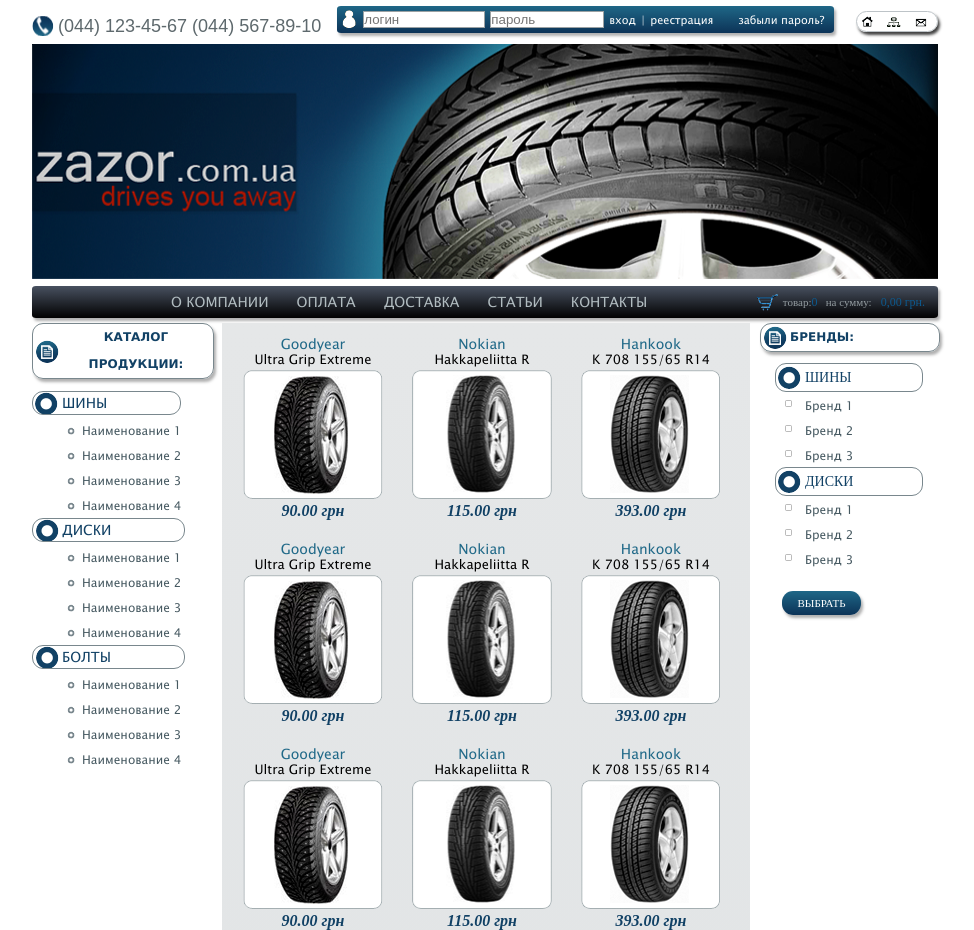
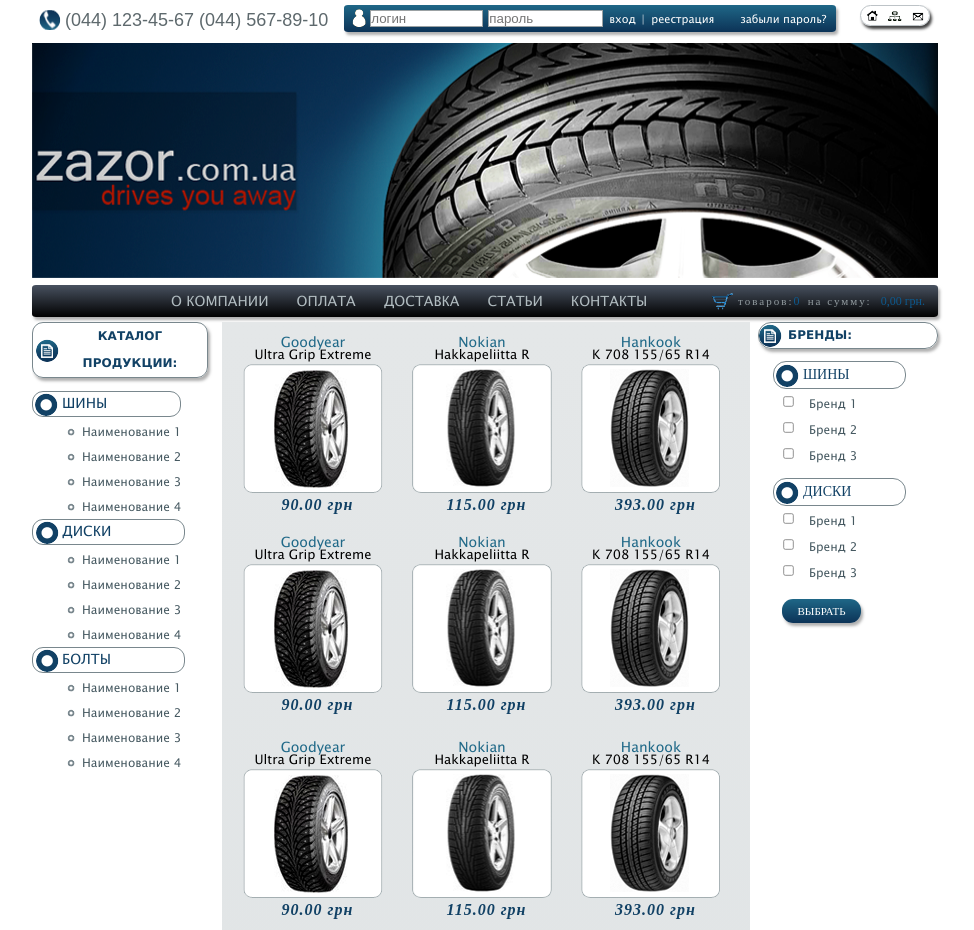
Before and after one commit to nazarr86/hw, a plain HTML site: page lab6/index.html in a window 1280 px wide. Shown: the top 930 px of the page, without its empty margins (155-1129 px from the left). Drawn offline with Linux system fonts and the light colour scheme.

Commit message:
Finished project.

```diff
--- a/lab6/css/style.css
+++ b/lab6/css/style.css
@@ -26,6 +26,7 @@ body{
 	font-size: 18px;
 	color: #5e696d;
 	padding-right: 16px;
+	padding-left: 7px;
 }
 #userlogin{
 	background-color: #fff;
@@ -39,7 +40,7 @@ body{
 	filter: progid:DXImageTransform.Microsoft.gradient( startColorstr='#1f6787', endColorstr='#0c3357',GradientType=0 );
 	border-radius: 4px/3px;
 	box-shadow: 2px 3px 3px rgba(150,150,150,.75);
-	margin-top: -10px;
+	margin-top: -5px;
 }
 .registration,
 .reg-button{
@@ -55,28 +56,30 @@ body{
 	list-style: none;
 }
 .contacts{
-	padding: 16px 0 20px 0;
+	padding: 10px 0 20px 0;
 }
 .contents:after{
 	content: "";
 	clear: both;
 }
 .numbers{
-	background: url(../img/handset.png) 0 50% no-repeat;
+	background: url(../img/handset.png) 0 49% no-repeat;
 	padding-left: 26px;
 }
 .registration{
-	background: url(../img/login.png) 2% 50% no-repeat;
+	background: url(../img/login.png) 3% 50% no-repeat;
 	padding-left: 26px;
 }
-#userlogin,
+#userlogin{
+	height: 15px;
+	width: 103px;
+	border: 1px solid #9ba1a3;
+	padding-right: 8px;
+}
 #password{
 	height: 15px;
-	width: 112px;
+	width: 113px;
 	border: 1px solid #9ba1a3;
-}
-#userlogin{
-	padding-right: 8px;
 }
 .login,
 .signup,
@@ -84,6 +87,7 @@ body{
 	font-size: 11px;
 	color: #fff;
 	text-decoration: none;
+	padding-left: 1px;
 }
 .login:hover,
 .signup:hover,
@@ -106,19 +110,18 @@ body{
 	border-radius: 11px;
 	margin-top: -5px;
 	box-shadow: 2px 3px 3px rgba(0,0,0,0.75);
+	margin-right: 8px;
 }
 .mini-nav img{
-	padding-left: 4px;
-	padding-right: 4px;
-}
-.mini-nav img:last-child{
-	padding-right: 10px;
+	padding-left: 5px;
+	padding-right: 5px;
 }
 .mini-nav li{
 	line-height: 19px;
 }
 .logo{
 	padding-top: 8px;
+	margin-top: 5px;
 
 }
 /*NAV*/
@@ -176,6 +179,9 @@ nav .basket .goods{
 	line-height: 32px;
 	padding-right: 13px;
 }
+nav .basket .goods .name-goods{
+	letter-spacing: 2px;
+}
 nav .basket .numbers-goods{
 	font-size: 12px;
 	color: #0d5a8f;
@@ -202,25 +208,27 @@ nav .top-menu{
 	float: left;
 	padding-bottom: 20000px;
 	margin-bottom: -20000px;
-	background: #e5e7e8;
-	background: -moz-linear-gradient(top, #e5e7e8 0%, #93a7b0 100%);
-	background: -webkit-linear-gradient(top, #e5e7e8 0%,#93a7b0 100%);
-	background: linear-gradient(to bottom, #e5e7e8 0%,#93a7b0 100%);
-	filter: progid:DXImageTransform.Microsoft.gradient( startColorstr='#e5e7e8', endColorstr='#93a7b0',GradientType=0 );
-
+	background: rgba(228,231,232,1);
+	background: -moz-linear-gradient(top, rgba(228,231,232,1) 0%, rgba(147,167,176,1) 100%);
+	background: -webkit-gradient(left top, left bottom, color-stop(0%, rgba(228,231,232,1)), color-stop(100%, rgba(147,167,176,1)));
+	background: -webkit-linear-gradient(top, rgba(228,231,232,1) 0%, rgba(147,167,176,1) 100%);
+	background: -o-linear-gradient(top, rgba(228,231,232,1) 0%, rgba(147,167,176,1) 100%);
+	background: -ms-linear-gradient(top, rgba(228,231,232,1) 0%, rgba(147,167,176,1) 100%);
+	background: linear-gradient(to bottom, rgba(228,231,232,1) 0%, rgba(147,167,176,1) 100%);
+	filter: progid:DXImageTransform.Microsoft.gradient( startColorstr='#e4e7e8', endColorstr='#93a7b0', GradientType=0 );
 }
 .main .right-column{
 	width: 190px;
 	float: left;
 	padding-bottom: 20000px;
 	margin-bottom: -20000px;
-	margin-left: 10px;
+	margin-left: 8px;
 }
 .main .left-column h5{
 	font-size: 12px;
 	color: #114165;
 	background: url(../img/icon-categori.png) 2% 50% no-repeat;
-	padding-left: 26px;
+	padding-left: 20px;
 	border: 1px solid #79878d;
 	box-shadow: 2px 3px 3px rgba(150,150,150,.75);
 	border-radius: 11px;
@@ -231,11 +239,12 @@ nav .top-menu{
 }
 .side-menu>a{
 	border: 1px solid #79878d;
-	line-height: 27px;
+	line-height: 29px;
 	width: 146px;
 	background: url(../img/icon-for-menu.png) 2% 50% no-repeat;
 	padding-left: 29px;
 	padding-right: 73px;
+	padding-bottom: 2px;
 	border-radius: 11px;
 	text-decoration: none;
 	color: #114165;
@@ -247,6 +256,7 @@ nav .top-menu{
 	text-decoration: none;
 	padding: 8px 0;
 	padding-left: 50px;
+	/*letter-spacing: 1px;*/
 	background: url(../img/icon-for-submenu.png) 25% 50% no-repeat;
 }
 .submenu a:hover{
@@ -256,27 +266,34 @@ nav .top-menu{
 	font-weight: bold;
 	font-style: italic;
 	text-decoration: underline;
+	/*letter-spacing:1px;*/
 	background: url(../img/icon-for-submenu-hover.png) 25% 50% no-repeat;
+}
+.left-column .side-menu-position-2{
+	margin-top: -1px;
+}
+.left-column .side-menu-position-3{
+	margin-top: -1px;
 }
 .main .right-column h5{
 	font-size: 12px;
 	color: #114165;
-	background: url(../img/icon-categori.png) 2% 50% no-repeat;
+	background: url(../img/icon-categori.png) 0% 50% no-repeat;
 	padding-left: 29px;
 	border: 1px solid #79878d;
 	box-shadow: 2px 3px 3px rgba(150,150,150,.75);
-	border-radius: 11px;
-	line-height: 27px;
-	margin-bottom: 11px;
+	border-radius: 13px;
+	line-height: 25px;
+	margin-bottom: 12px;
 	width: 149px;
 }
 .right-column h6{
 	border: 1px solid #79878d;
-	line-height: 27px;
-	width: 117px;
+	line-height: 26px;
+	width: 102px;
 	background: url(../img/icon-for-menu.png) 2% 50% no-repeat;
 	padding-left: 29px;
-	border-radius: 11px;
+	border-radius: 13px;
 	text-decoration: none;
 	color: #114165;
 	font-size: 14px;
@@ -284,18 +301,26 @@ nav .top-menu{
 	font-weight: normal;
 	margin-left: 15px;
 }
+.checkbox-part-1{
+	margin-top: 1px;
+}
+.checkbox-part-2{
+	margin-top: 1px;
+}
+.right-form-position-2{
+	margin-top: 11px;
+}
 .right-column .right-form input[type=checkbox] {
-  /* All browsers except webkit*/
-  transform: scale(0.5);
+  transform: scale(0.8);
 }
 .right-column span{
 	color: #465961;
 	font-size: 12px;
 	padding: 2px 0;
-	padding-left: 5px;
+	padding-left: 9px;
 }
 .right-column input[type=checkbox] {
-	margin-left: 22px;
+	margin-left: 24px;
 }
 .right-column input[type=submit] {
 	font-family: Arial sans-serif;
@@ -310,8 +335,8 @@ nav .top-menu{
 	border-radius: 11px;
 	color: #FFFFFF;
 	border: 0px;
-	margin-left: 22px;
-	margin-top: 20px;
+	margin-left: 24px;
+	margin-top: 15px;
 	box-shadow: 2px 3px 3px rgba(150,150,150,.75);
 }
 .central-column .item-list{
@@ -329,6 +354,7 @@ nav .top-menu{
 }
 .item-list .name-item p{
 	font-size: 13px;
+	line-height: 18px;
 }
 .item-list .price-item{
 	font-size: 16px;
@@ -337,9 +363,11 @@ nav .top-menu{
 	color: #114165;
 	line-height: 10px;
 	font-family: Arial sans-serif;
+	letter-spacing: 1px;
+    padding-left: 9px;
 }
 .item-list .marka-item{
-	line-height: 10px;
+	line-height: 8px;
 }
 .central-column{
 	padding-left: 21px;
@@ -348,6 +376,9 @@ nav .top-menu{
 .item-list{
 	margin-right: 29px;
 	margin-bottom: 28px;
+}
+.item-list-row3{
+	padding-top: 5px;
 }
 
 /*FOOTER*/
@@ -366,7 +397,9 @@ nav .top-menu{
 }
 .brend-logo ul{
 	position: relative;
-	left: 117px;
+	left: 110px;
+	top:18px;
+	vertical-align: middle;
 }
 .bottom-part-footer .bottom-menu >li{
 	float: left;
@@ -383,6 +416,7 @@ nav .top-menu{
 	font-family: Arial sans-serif;
 	font-size: 12px;
 	color: #bec6c9;
+	letter-spacing: 1px;
 }
 .bottom-part-footer .bottom-menu li a:hover{
 	color: #52abcb;
@@ -392,15 +426,16 @@ nav .top-menu{
 }
 .bottom-part-footer .bottom-menu{
 	position: relative;
-	left: 310px;
+	left: 307px;
+	top: 8px;
 }
 .bottom-part-footer .copyright{
 	color: #7f4740;
 	font-size: 10px;
 	font-family: Arial sans-serif;
 	position: relative;
-	left:110px;
-	top:30px;
+	left:75px;
+	top:43px;
 }
 .bottom-part-footer{
 	background: #213a4d;
--- a/lab6/index.html
+++ b/lab6/index.html
@@ -46,7 +46,7 @@
 				<li><a href="#">КОНТАКТЫ</a></li>
 			</ul>
 			<div class="basket">
-				<p class="goods">товар:<span class="numbers-goods">0</span>&#160;&#160;&#160;на сумму:<span class="numbers-goods">&#160;&#160;&#160;0,00&#160;грн.</span></p>
+				<p class="goods"><span class="name-goods">товаров:</span><span class="numbers-goods">0</span>&#160;&#160;&#160;<span class="name-goods">на сумму:</span><span class="numbers-goods">&#160;&#160;&#160;0,00&#160;грн.</span></p>
 			</div>
 		</nav>
 		<main class="main">
@@ -61,7 +61,7 @@
 							<li><a href="#">Наименование 4</a></li>
 						</ul>
 					</li>
-					<li class="side-menu"><a href="#">ДИСКИ</a>
+					<li class="side-menu side-menu-position-2"><a href="#">ДИСКИ</a>
 						<ul class="submenu">
 							<li><a href="#">Наименование 1</a></li>
 							<li><a href="#">Наименование 2</a></li>
@@ -69,7 +69,7 @@
 							<li><a href="#">Наименование 4</a></li>
 						</ul>
 					</li>
-					<li class="side-menu"><a href="#">БОЛТЫ</a>
+					<li class="side-menu side-menu-position-3"><a href="#">БОЛТЫ</a>
 						<ul class="submenu">
 							<li><a href="#">Наименование 1</a></li>
 							<li><a href="#">Наименование 2</a></li>
@@ -140,7 +140,7 @@
 						<p class="price-item">393.00 грн</p>
 					</figure>
 				</div>
-				<div class="item-list">
+				<div class="item-list item-list-row3">
 					<figure>
 						<figcaption class="marka-item"><a href="">Goodyear</a></figcaption>
 						<figcaption class="name-item">
@@ -150,7 +150,7 @@
 						<p class="price-item">90.00 грн</p>
 					</figure>
 				</div>
-				<div class="item-list">
+				<div class="item-list item-list-row3">
 					<figure>
 						<figcaption class="marka-item"><a href="">Nokian</a></figcaption>
 						<figcaption class="name-item">
@@ -160,7 +160,7 @@
 						<p class="price-item">115.00 грн</p>
 					</figure>
 				</div>
-				<div class="item-list">
+				<div class="item-list item-list-row3">
 					<figure>
 						<figcaption class="marka-item"><a href="">Hankook</a></figcaption>
 						<figcaption class="name-item">
@@ -175,13 +175,13 @@
 				<h5>БРЕНДЫ:</h5>
 				<form class="right-form"action="">
 					<h6>ШИНЫ</h6>
-					<input type="checkbox" value="Бренд 1"> <span>Бренд 1</span></br>
-					<input type="checkbox" value="Бренд 2"> <span>Бренд 2</span></br>
-					<input type="checkbox" value="Бренд 3"> <span>Бренд 3</span></br>
-					<h6>ДИСКИ</h6>
-					<input type="checkbox" value="Бренд 1"> <span>Бренд 1</span></br>
-					<input type="checkbox" value="Бренд 2"> <span>Бренд 2</span></br>
-					<input type="checkbox" value="Бренд 3"> <span>Бренд 3</span></br>
+					<div class="checkbox-part-1"><input type="checkbox" value="Бренд 1"> <span>Бренд 1</span></div>
+					<div class="checkbox-part-1"><input type="checkbox" value="Бренд 2"> <span>Бренд 2</span></div>
+					<div class="checkbox-part-1"><input type="checkbox" value="Бренд 3"> <span>Бренд 3</span></div>
+					<h6 class="right-form-position-2">ДИСКИ</h6>
+					<div class="checkbox-part-2"><input type="checkbox" value="Бренд 1"> <span>Бренд 1</span></div>
+					<div class="checkbox-part-2"><input type="checkbox" value="Бренд 2"> <span>Бренд 2</span></div>
+					<div class="checkbox-part-2"><input type="checkbox" value="Бренд 3"> <span>Бренд 3</span></div>
 					<input type="submit" class="submit" value="ВЫБРАТЬ">
 				</form>
 			</div>
```
